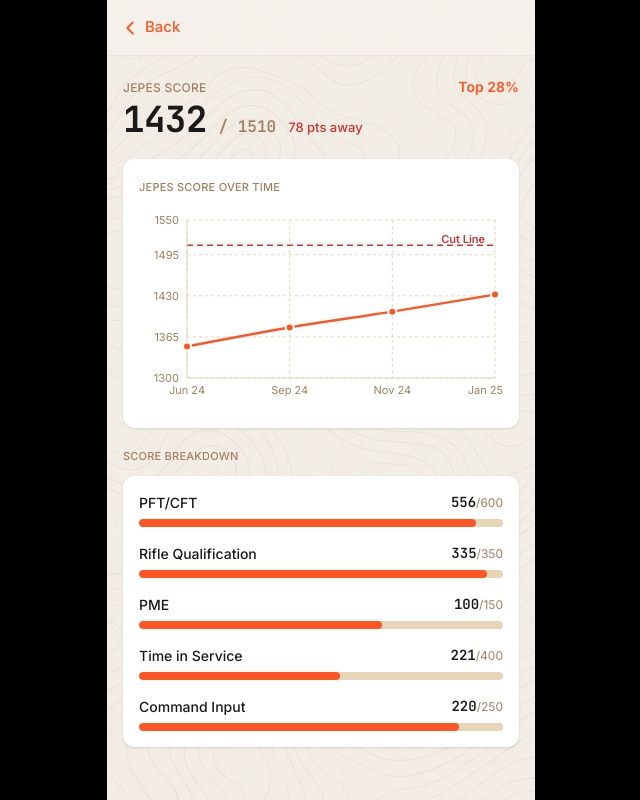
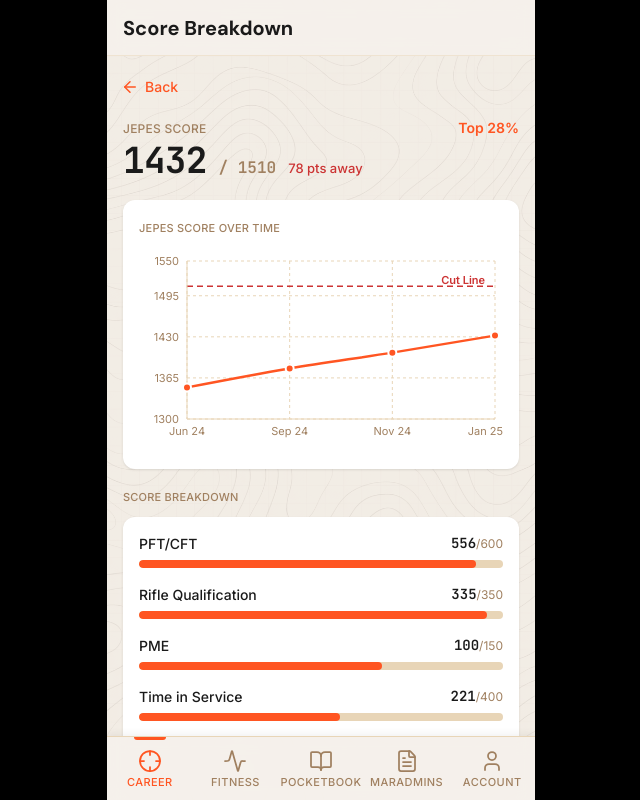
Before and after one commit to gundy27/waypoints-prototype-v2, a React (Vite) app: page / in a window 1280 px wide. Both pictures are taken after a click on the button 640 px from the left and 312 px from the top of the page. Shown: the whole page, without its empty margins (319-959 px from the left). Built offline with nearby package versions, Linux system fonts and the light colour scheme.

Commit message:
Updated App.tsx

```diff
--- a/src/App.tsx
+++ b/src/App.tsx
@@ -148,6 +148,8 @@ export default function App() {
             breakdown={breakdown}
             compositeHistory={compositeHist}
             onClose={handleScoreDetailClose}
+            activeTab={activeTab}
+            onTabChange={setActiveTab}
           />
         )}
 
--- a/src/components/ScoreDetailOverlay.tsx
+++ b/src/components/ScoreDetailOverlay.tsx
@@ -1,12 +1,16 @@
-import { ChevronLeft } from 'lucide-react'
+import { ArrowLeft } from 'lucide-react'
 import { LineChart, Line, XAxis, YAxis, CartesianGrid, Tooltip, ReferenceLine, ResponsiveContainer } from 'recharts'
 import type { UserProfile, ScoreBreakdown } from '../data/mockData'
+import TabBar from './TabBar'
+import type { TabId } from './TabBar'
 
 interface ScoreDetailOverlayProps {
   profile: UserProfile
   breakdown: ScoreBreakdown[]
   compositeHistory: { month: string; score: number }[]
   onClose: () => void
+  activeTab: TabId
+  onTabChange: (tab: TabId) => void
 }
 
 const cardShadow = { boxShadow: '0 1px 3px rgba(0,0,0,0.08), 0 1px 2px rgba(0,0,0,0.04)' }
@@ -117,8 +121,13 @@ function BreakdownSection({ breakdown }: { breakdown: ScoreBreakdown[] }) {
   )
 }
 
-export default function ScoreDetailOverlay({ profile, breakdown, compositeHistory, onClose }: ScoreDetailOverlayProps) {
+export default function ScoreDetailOverlay({ profile, breakdown, compositeHistory, onClose, activeTab, onTabChange }: ScoreDetailOverlayProps) {
   const gap = profile.cuttingScore - profile.compositeScore
+
+  function handleTabChange(tab: TabId) {
+    onClose()
+    onTabChange(tab)
+  }
 
   return (
     <div className="absolute inset-0 z-[90] bg-black">
@@ -137,17 +146,19 @@ export default function ScoreDetailOverlay({ profile, breakdown, compositeHistor
         />
 
         <header className="shrink-0 relative z-10 bg-wp-bg/90 backdrop-blur-sm px-4 flex items-center border-b border-wp-tan-light/50" style={{ height: 56 }}>
+          <h1 className="font-heading font-bold text-wp-black" style={{ fontSize: 20 }}>Score Breakdown</h1>
+        </header>
+
+        <main className="flex-1 overflow-y-auto relative z-10 px-4 pt-5 pb-8">
           <button
             type="button"
             onClick={onClose}
-            className="flex items-center gap-1 bg-transparent border-none cursor-pointer p-0 -ml-1"
+            className="flex items-center gap-1.5 bg-transparent border-none cursor-pointer p-0 mb-5 -ml-0.5"
           >
-            <ChevronLeft size={22} className="text-wp-accent" />
-            <span className="font-body font-medium text-wp-accent" style={{ fontSize: 15 }}>Back</span>
+            <ArrowLeft size={18} className="text-wp-accent" />
+            <span className="font-body font-medium text-wp-accent" style={{ fontSize: 14 }}>Back</span>
           </button>
-        </header>
 
-        <main className="flex-1 overflow-y-auto relative z-10 px-4 pt-5 pb-8">
           <div className="flex items-baseline justify-between mb-1">
             <span className="font-body font-medium text-wp-tan-dark uppercase" style={{ fontSize: 12, letterSpacing: '0.02em' }}>
               JEPES Score
@@ -175,6 +186,8 @@ export default function ScoreDetailOverlay({ profile, breakdown, compositeHistor
 
           <BreakdownSection breakdown={breakdown} />
         </main>
+
+        <TabBar activeTab={activeTab} onTabChange={handleTabChange} />
       </div>
     </div>
   )
```
